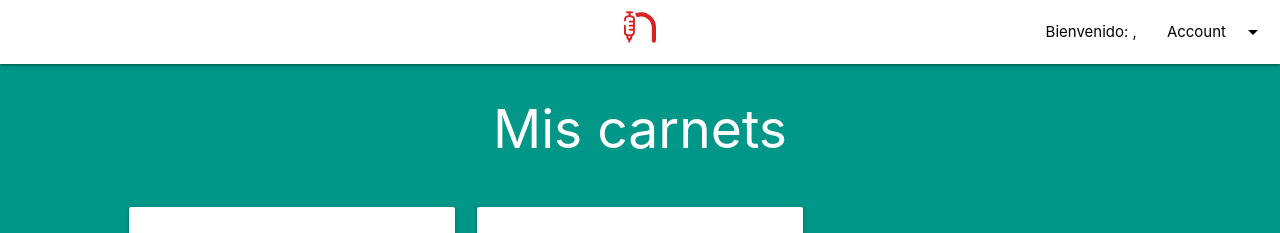
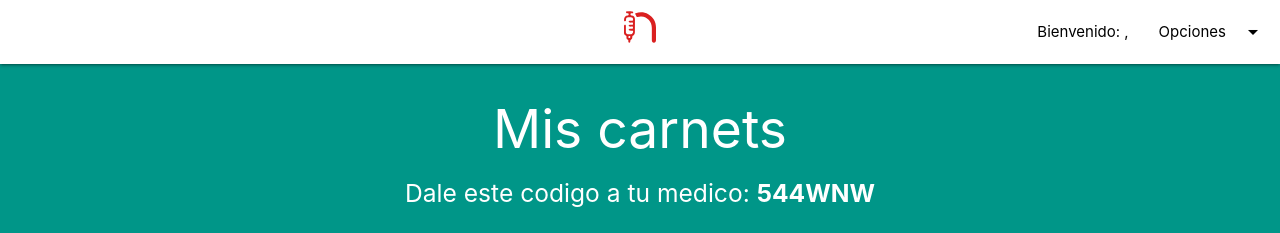
Before and after one commit to profran/vacunacion-master, a Django app: page / in a window 1280 px wide. Shown: the top 233 px of the page. Run offline with Django 3.2, Linux system fonts and the light colour scheme; a user stored in the database is signed in; data comes from the database, SQL or seed files in the repository; both versions use the stored data as it was after the commit; some libraries are stand-ins or nearby versions.

Commit message:
Last commit before meeting

```diff
--- a/vacunacion/forms.py
+++ b/vacunacion/forms.py
@@ -2,6 +2,7 @@
 from accounts.models import User
 from .models import Vaccination, Vaccine, Dose, Carnet
 from django.db.models import Q
+import datetime
 
 
 class VaccinationAddForm(forms.Form):
@@ -14,8 +15,8 @@
 
     vaccine = forms.ModelChoiceField(queryset=Vaccine.objects.all(), required=True)
     type = forms.ChoiceField(choices=Dose.TYPE_CHOICES, required=True)
-    date = forms.DateField(widget=forms.SelectDateWidget(years=range(1980, 2050)), required=True, help_text='Required. Format: YYYY-MM-DD')
-    next_dose = forms.DateField(widget=forms.SelectDateWidget(years=range(1980, 2050)), help_text='Optional. Format: YYYY-MM-DD')
+    date = forms.DateField(widget=forms.SelectDateWidget(years=range(1980, 2050)), initial=datetime.date.today(), required=True, help_text='Required. Format: YYYY-MM-DD')
+    next_dose = forms.DateField(widget=forms.SelectDateWidget(years=range(1980, 2050)), initial=datetime.date.today(), help_text='Optional. Format: YYYY-MM-DD')
     batch_number = forms.CharField(max_length=15, required=True)
     token = forms.CharField(max_length=6, required=True, help_text='No "-" or "/"')
 
--- a/webpage/templates/base.html
+++ b/webpage/templates/base.html
@@ -27,11 +27,19 @@
                 <li><a class="black-text" href="#">Bienvenido: {{ user.first_name }}, {{ user.last_name }}</a></li>
             {% endif %}
             <li>
-                <a class="dropdown-trigger black-text" href="#" data-target="account-dropdown">Account<i
+                <a class="dropdown-trigger black-text" href="#" data-target="account-dropdown">Opciones<i
                         class="material-icons black-text right">arrow_drop_down</i></a>
-                <ul id="account-dropdown" class="dropdown-content">
+                <ul id="account-dropdown" class="dropdown-content black-text">
+                    {% if not user.is_medic %}
+                        <li><a href="/">Mis carnets</a></li>
+                        <li class="divider" tabindex="-1"></li>
+                    {% else %}
+                        <li><a href="/">Panel de control</a></li>
+                        <li class="divider" tabindex="-1"></li>
+                    {% endif %}
                     <li><a class="black-text" href="{% url "accounts:signup_user" %}">Registrarse como usuario</a></li>
                     <li><a class="black-text" href="{% url "accounts:signup_medic" %}">Registrarse como medico</a></li>
+                    <div class="divider"></div>
                     <li><a class="black-text" href="{% url "accounts:login_account" %}">Iniciar sesion</a></li>
                     <li><a class="black-text" href="{% url "accounts:logout_account" %}">Cerrar sesion</a></li>
                     <li class="divider" tabindex="-1"></li>
--- a/webpage/templates/webpage/home.html
+++ b/webpage/templates/webpage/home.html
@@ -4,6 +4,7 @@
     <div class="row">
         <div class="center-align">
             <h2 class="white-text">Mis carnets</h2>
+            <h5 class="white-text">Dale este codigo a tu medico: <b>{{ user.token.token }}</b></h5>
         </div>
     </div>
     <div class="row">
--- a/webpage/templates/webpage/medic.html
+++ b/webpage/templates/webpage/medic.html
@@ -37,7 +37,7 @@
         </div>
     </div>
     <div class="fixed-action-btn">
-        <a href="{% url "vacunacion:get_carnet" %}" class="btn-floating btn-large red">
+        <a href="{% url "vacunacion:get_carnet" %}" class="btn-floating btn-large red pulse">
             <i class="large material-icons">add</i>
         </a>
     </div>
```
Also changed, not shown: db.sqlite3.
